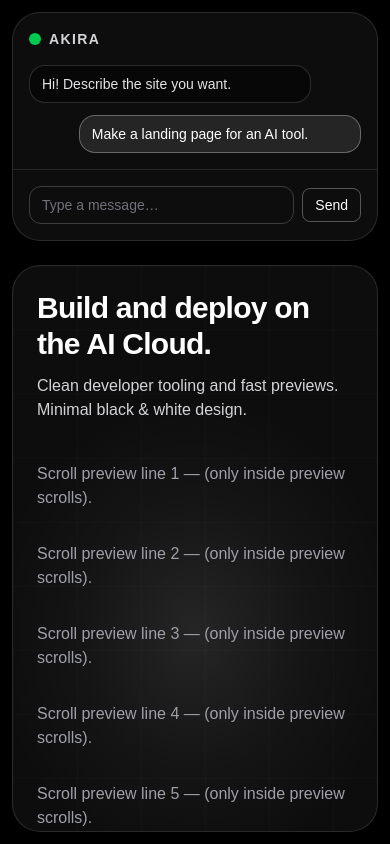
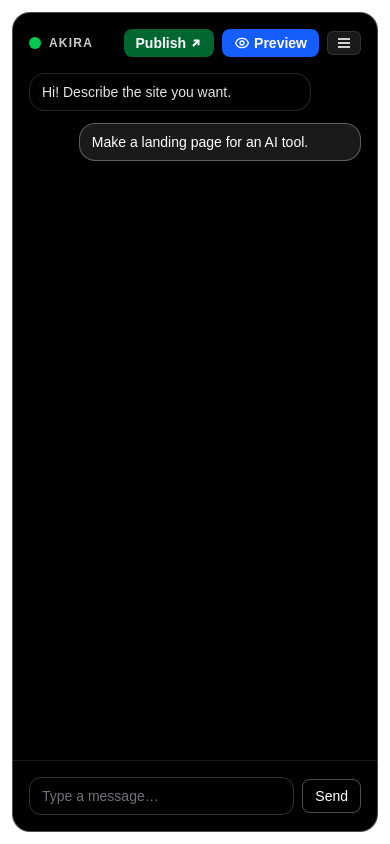
Before and after one commit to zkalykov/akira, a Next.js app: page / in a window 390 px wide. Built offline with nearby package versions, Linux system fonts and the light colour scheme.

Commit message:
Improvements

```diff
--- a/src/app/page.tsx
+++ b/src/app/page.tsx
@@ -1,16 +1,95 @@
+"use client";
+
+import { useState } from "react";
+
 export default function Akira() {
+  const [activeView, setActiveView] = useState("chat"); // 'chat' or 'preview'
+
   return (
-    <div className="h-screen bg-black text-white overflow-hidden">
+    <div className="h-screen bg-white/6 text-white overflow-hidden">
       <div className="grid grid-cols-1 lg:grid-cols-3 h-full">
         {/* LEFT: Chat (1/3) */}
-        <aside className="h-full p-3 md:p-5 overflow-hidden">
-          <div className="relative h-full rounded-[28px] border border-white/12 bg-white/5 overflow-hidden flex flex-col">
+        <aside
+          className={`h-full p-3 md:p-5 overflow-hidden ${
+            activeView === "chat" ? "block" : "hidden"
+          } lg:block`}
+        >
+          <div className="relative h-full rounded-[18px] border border-white/30 bg-black overflow-hidden flex flex-col">
             {/* header */}
             <div className="flex items-center gap-2 px-4 pt-4">
               <div className="h-3 w-3 rounded-full bg-green-500" />
-              <span className="text-sm font-bold tracking-widest uppercase text-zinc-300">
+              <span className="text-xs font-bold tracking-widest uppercase text-white/80">
                 akira
               </span>
+
+              <button className="ml-auto flex items-center gap-1 bg-green-800 hover:bg-green-700 text-white font-bold text-sm px-3 py-1 rounded-lg transition group hover:cursor-pointer">
+                <span>Publish</span>
+                <svg
+                  className="w-3 h-3 transition-transform duration-200 group-hover:-translate-y-1 group-hover:translate-x-1"
+                  fill="none"
+                  stroke="currentColor"
+                  strokeWidth="4"
+                  viewBox="0 0 24 24"
+                >
+                  <path
+                    strokeLinecap="round"
+                    strokeLinejoin="round"
+                    d="M7 17L17 7M17 7H9m8 0v8"
+                  />
+                </svg>
+              </button>
+
+              {/* Mobile Preview Toggle */}
+              <button
+                onClick={() => setActiveView("preview")}
+                className="lg:hidden flex items-center gap-1 bg-blue-600 hover:bg-blue-700 text-white font-bold text-sm px-3 py-1 rounded-lg transition"
+              >
+                <svg
+                  className="w-4 h-4"
+                  fill="none"
+                  stroke="currentColor"
+                  strokeWidth="2"
+                  viewBox="0 0 24 24"
+                >
+                  <path
+                    strokeLinecap="round"
+                    strokeLinejoin="round"
+                    d="M15 12a3 3 0 11-6 0 3 3 0 016 0z"
+                  />
+                  <path
+                    strokeLinecap="round"
+                    strokeLinejoin="round"
+                    d="M2.458 12C3.732 7.943 7.523 5 12 5c4.478 0 8.268 2.943 9.542 7-1.274 4.057-5.064 7-9.542 7-4.477 0-8.268-2.943-9.542-7z"
+                  />
+                </svg>
+                <span>Preview</span>
+              </button>
+
+              <div className="relative inline-block text-right">
+                <details className="group">
+                  {/* HAMBURGER BUTTON */}
+                  <summary className="cursor-pointer select-none bg-white/10 hover:bg-white/20 border border-white/10 text-white/80 text-xs px-2.5 py-1.5 rounded-md transition flex items-center gap-1">
+                    <div className="space-y-0.5">
+                      <div className="w-3 h-0.5 bg-white/80"></div>
+                      <div className="w-3 h-0.5 bg-white/80"></div>
+                      <div className="w-3 h-0.5 bg-white/80"></div>
+                    </div>
+                  </summary>
+
+                  {/* DROPDOWN PANEL */}
+                  <ul className="absolute right-0 mt-2 w-36 bg-black/80 backdrop-blur-md border border-white/10 rounded-md shadow-xl z-50">
+                    <li className="px-3 py-2 text-white/80 hover:bg-white/10 cursor-pointer text-sm">
+                      Profile
+                    </li>
+                    <li className="px-3 py-2 text-white/80 hover:bg-white/10 cursor-pointer text-sm">
+                      Settings
+                    </li>
+                    <li className="px-3 py-2 text-white/80 hover:bg-white/10 cursor-pointer text-sm">
+                      Logout
+                    </li>
+                  </ul>
+                </details>
+              </div>
             </div>
 
             {/* messages (scroll only inside messages, not whole page) */}
@@ -22,63 +101,55 @@ export default function Akira() {
                 Make a landing page for an AI tool.
               </div>
             </div>
-
             {/* input (fixed bottom) */}
-            <form className="border-t border-white/10 px-4 py-4 flex items-center gap-2">
+            <div className="border-t border-white/10 px-4 py-4 flex items-center gap-2">
               <input
                 className="flex-1 rounded-xl border border-white/20 bg-transparent px-3 py-2 text-sm outline-none placeholder:text-zinc-500"
                 placeholder="Type a message…"
               />
               <button
                 type="button"
-                className="rounded-lg border border-white/30 px-3 py-1.5 text-sm hover:border-white/50 transition"
+                className="rounded-lg border border-white/30 px-3 py-1.5 text-sm hover:border-white/50 transition cursor-pointer"
               >
                 Send
               </button>
-            </form>
+            </div>
           </div>
         </aside>
 
         {/* RIGHT: Preview (2/3) */}
-        <section className="lg:col-span-2 h-full p-3 md:p-5 overflow-hidden">
-          <div className="relative h-full rounded-[28px] border border-white/12 bg-white/5 overflow-hidden">
-            {/* gradient */}
-            <div
-              className="absolute inset-0 pointer-events-none"
-              style={{
-                background:
-                  "radial-gradient(80% 60% at 50% 65%, rgba(255,255,255,0.10) 0%, rgba(255,255,255,0.03) 40%, rgba(0,0,0,0) 70%)",
-              }}
-            />
-
-            {/* grid */}
-            <div
-              className="absolute inset-0 opacity-20 pointer-events-none"
-              style={{
-                backgroundImage:
-                  "linear-gradient(rgba(255,255,255,0.10) 1px, transparent 1px), linear-gradient(90deg, rgba(255,255,255,0.10) 1px, transparent 1px)",
-                backgroundSize: "64px 64px",
-              }}
-            />
+        <section
+          className={`h-full p-3 md:p-5 overflow-hidden ${
+            activeView === "preview" ? "block" : "hidden"
+          } lg:block lg:col-span-2`}
+        >
+          <div className="relative h-full rounded-[18px] border border-white/30 bg-black overflow-hidden">
+            {/* Back to Chat Button (Mobile Only) */}
+            <button
+              onClick={() => setActiveView("chat")}
+              className="lg:hidden absolute top-4 left-4 z-20 flex items-center gap-2 bg-black/60 backdrop-blur-sm hover:bg-black/80 text-white font-medium text-sm px-4 py-2 rounded-lg transition border border-white/20"
+            >
+              <svg
+                className="w-4 h-4"
+                fill="none"
+                stroke="currentColor"
+                strokeWidth="2"
+                viewBox="0 0 24 24"
+              >
+                <path
+                  strokeLinecap="round"
+                  strokeLinejoin="round"
+                  d="M15 19l-7-7 7-7"
+                />
+              </svg>
+              <span>Back to Chat</span>
+            </button>
 
             {/* ✅ ONLY THIS PART SCROLLS */}
-            <div className="relative z-10 h-full overflow-y-auto p-6">
-              <h1 className="text-3xl md:text-5xl font-semibold tracking-tight">
+            <div className="relative z-10 h-full overflow-y-auto">
+              <h1 className="text-2xl md:text-3xl font-semibold tracking-tight justify-center flex h-screen items-center">
                 Build and deploy on the AI Cloud.
               </h1>
-              <p className="mt-3 max-w-2xl text-zinc-300">
-                Clean developer tooling and fast previews. Minimal black & white
-                design.
-              </p>
-
-              {/* lots of content to test scroll */}
-              <div className="mt-10 space-y-8">
-                {Array.from({ length: 30 }).map((_, i) => (
-                  <p key={i} className="text-zinc-400">
-                    Scroll preview line {i + 1} — (only inside preview scrolls).
-                  </p>
-                ))}
-              </div>
             </div>
           </div>
         </section>
```
